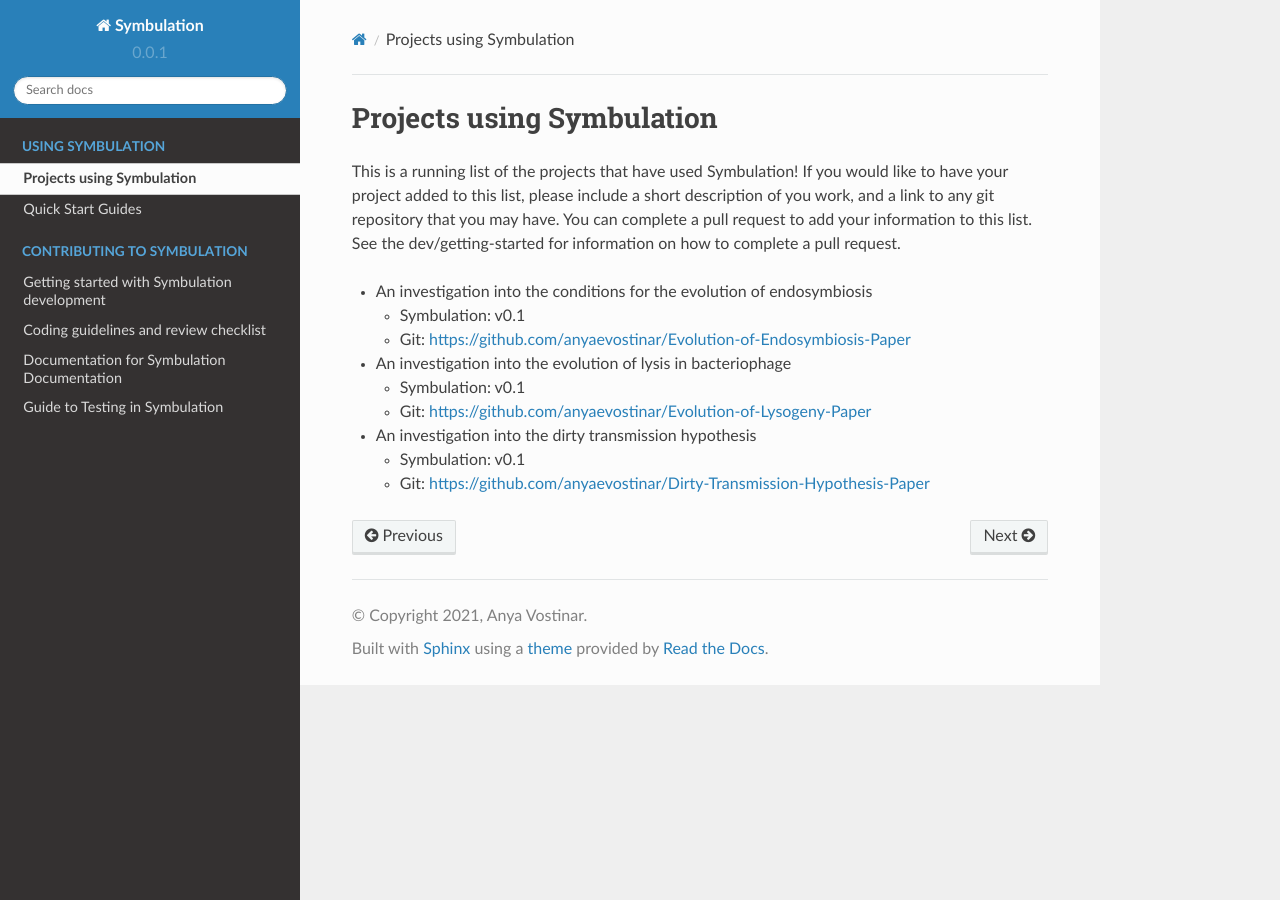
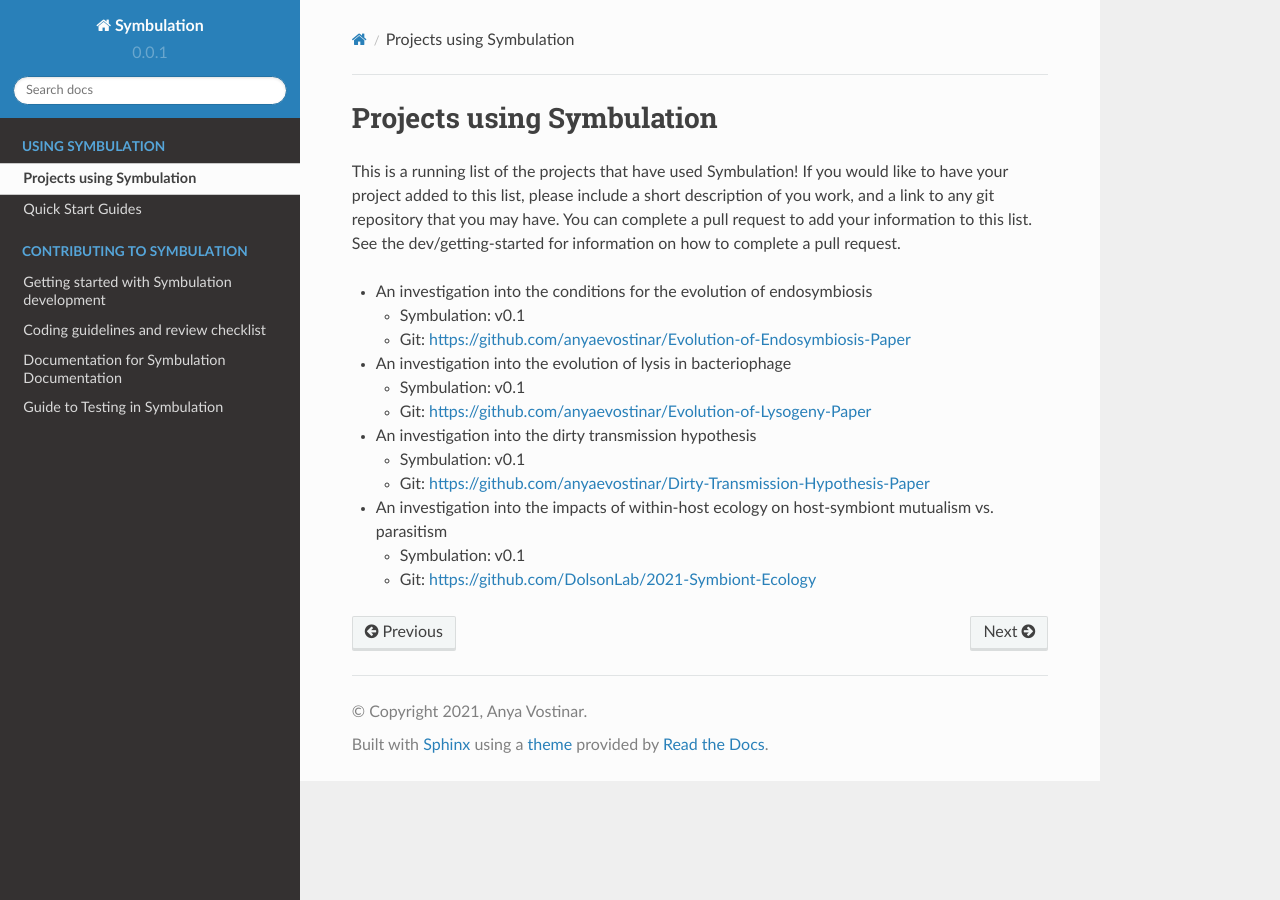
Before and after one commit to anyaevostinar/SymbulationEmp, a Sphinx documentation site: the page built from docs/projects/index.md, in a window 1280 px wide. Built offline with Sphinx 7.4.7 and the Read the Docs theme 2.0.0, drawn with Linux system fonts in a browser that asks for light colours; pages that are not in the unit, such as notebooks, are missing from menus.

Commit message:
Add symbiont ecology project

```diff
--- a/docs/projects/index.md
+++ b/docs/projects/index.md
@@ -19,3 +19,7 @@ request.
  * An investigation into the dirty transmission hypothesis
     * Symbulation: v0.1
     * Git: [https://github.com/anyaevostinar/Dirty-Transmission-Hypothesis-Paper](https://github.com/anyaevostinar/Dirty-Transmission-Hypothesis-Paper)
+
+ * An investigation into the impacts of within-host ecology on host-symbiont mutualism vs. parasitism
+    * Symbulation: v0.1
+    * Git: [https://github.com/DolsonLab/2021-Symbiont-Ecology](https://github.com/DolsonLab/2021-Symbiont-Ecology)
```
